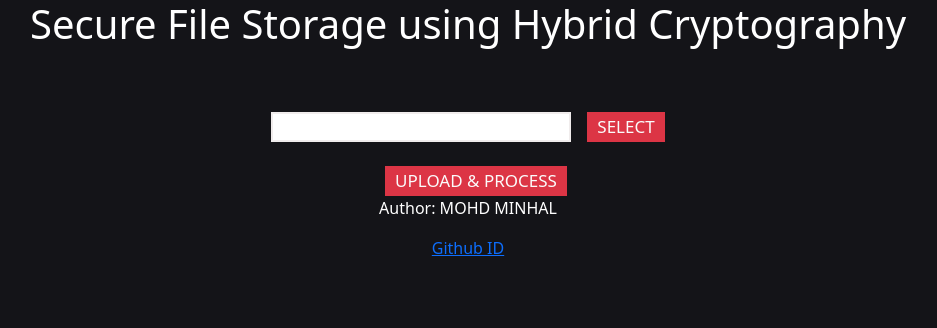
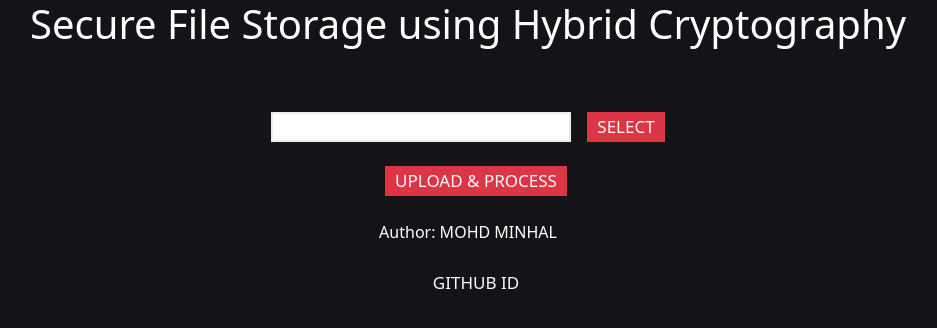
Before and after one commit to MohdMinhal/SecureFileStorageUsingCryptography, a Flask app: page / in a window 1280 px wide. Shown: the top 328 px of the page, without its empty margins (172-1109 px from the left). Run offline with Flask 3, Linux system fonts and the light colour scheme; some libraries are stand-ins or nearby versions.

Commit message:
Update index.html

```diff
--- a/templates/index.html
+++ b/templates/index.html
@@ -79,8 +79,8 @@
 
 <footer>
 <center>
-    <p>Author: MOHD MINHAL<br>
-    <p><a href="https://github.com/MohdMinhal">Github ID</a></p>
+    <p><br>Author: MOHD MINHAL<br><br>
+    <a href="https://github.com/MohdMinhal" target="blank"><button class='btn btn-blue'>Github ID</button></a>
 </center>
 <script src="https://code.jquery.com/jquery-3.6.0.js" integrity="sha256-H+K7U5CnXl1h5ywQfKtSj8PCmoN9aaq30gDh27Xc0jk=" crossorigin="anonymous"></script>
 
```
